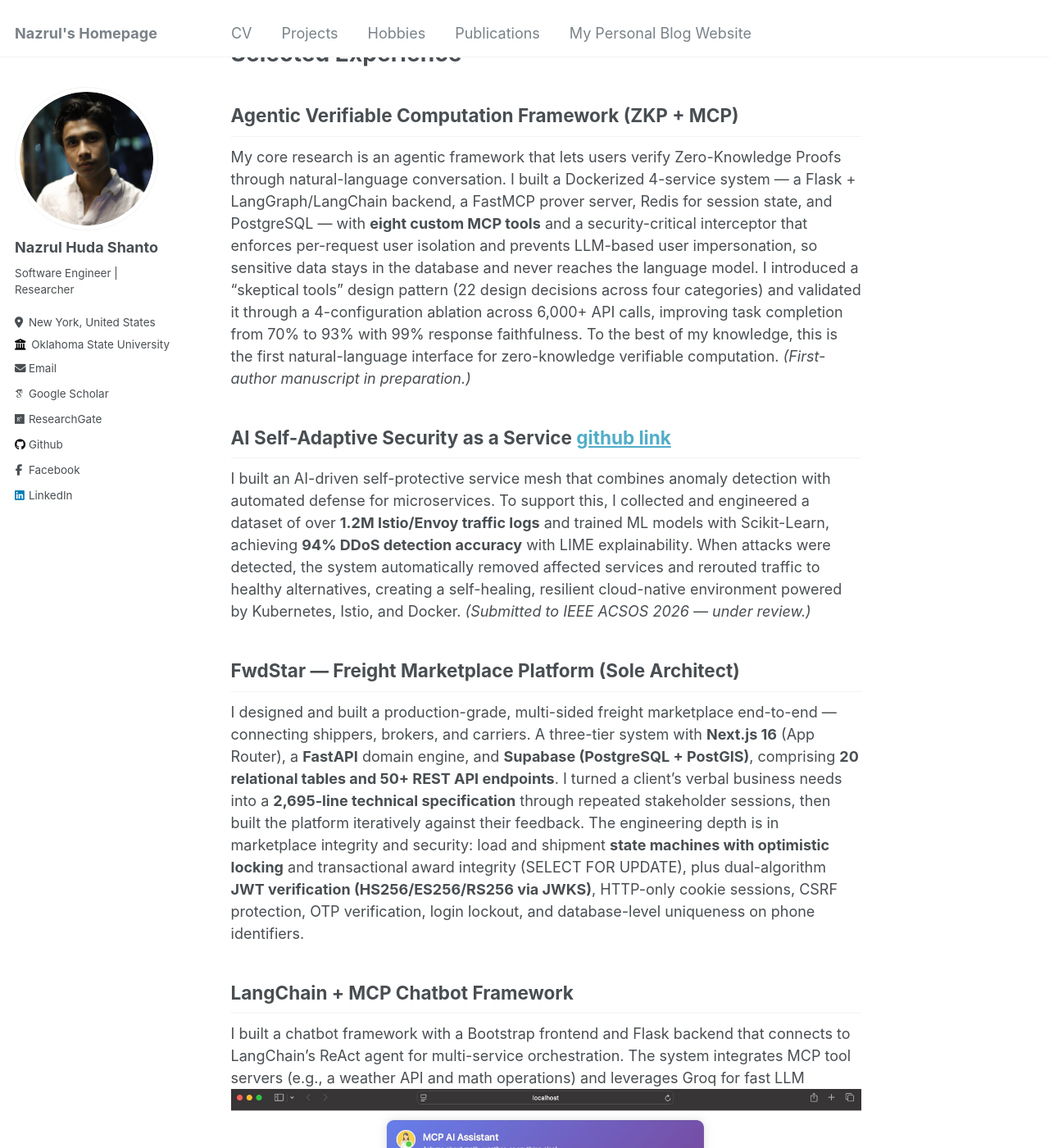
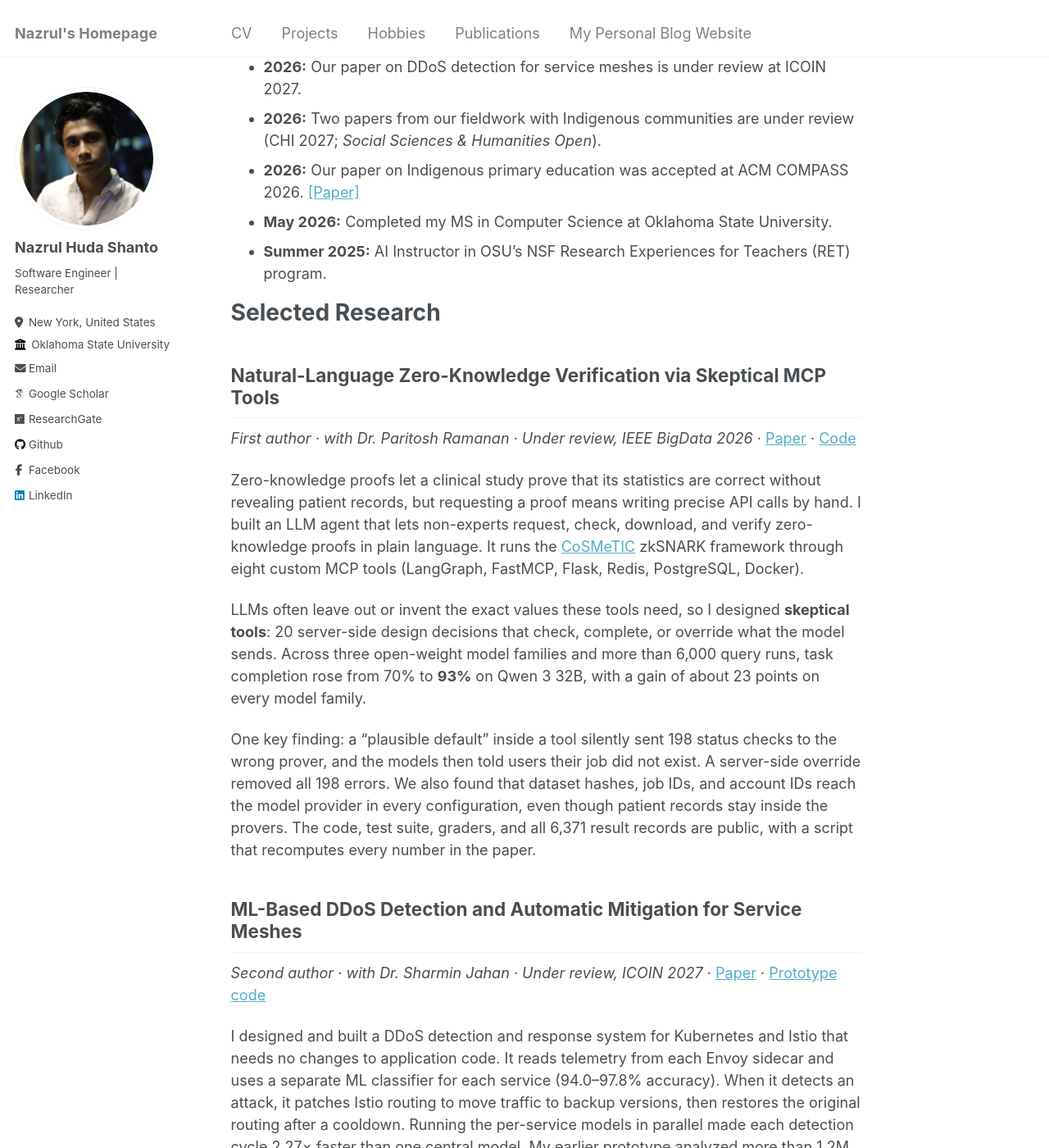
Before and after one commit to nazrulhuda/portfolio, a Jekyll site: the page built from _pages/about.md, in a window 1280 px wide and 1400 px high, scrolled down 834 px. Shown: the whole window at 82% size. Built offline with Jekyll 4.4.1, drawn with Linux system fonts in a browser that asks for light colours; some web fonts are replaced; some of the changed text lies outside the part shown.

Commit message:
Revise about page content and update personal details
Updated personal introduction and added recent research details. Revised educational background and work experience sections for clarity.

```diff
--- a/_pages/about.md
+++ b/_pages/about.md
@@ -8,50 +8,75 @@ redirect_from:
   - /about.html
 ---
 
+I build systems that keep automated decisions correct when the model making them is unreliable. My recent research studies **LLM agents that operate zero-knowledge proof systems** and **ML-based defenses for cloud service meshes**. I am interested in trustworthy AI agents, verifiable computation, and the security of cloud and AI systems.
 
+**I am applying to Computer Science PhD programs for Fall 2027.** &nbsp; [CV](/files/Shanto_PhD_CV.pdf) · [Google Scholar](https://scholar.google.com/citations?user=N9aZcZYAAAAJ&hl=en) · [GitHub](https://github.com/nazrulhuda)
 
-I'm a **software engineer and researcher** with 5+ years of experience building trustworthy, verifiable AI systems — and the full-stack platforms around them. My work sits at the intersection of AI/ML engineering, full-stack development, and secure, auditable systems.
+🎓 I completed my **MS in Computer Science at Oklahoma State University** in May 2026. As a Graduate Research Assistant, I worked with [Dr. Paritosh Ramanan](https://ceat.okstate.edu/iem/people/ramanan-faculty-profile.html) on natural-language interfaces to zero-knowledge verification, and with [Dr. Sharmin Jahan](https://experts.okstate.edu/sharmin.jahan) on ML-based DDoS detection for Kubernetes and Istio.
 
+📚 Before that, I was an Undergraduate Research Assistant in the C2SG Lab at BRAC University with [Dr. Jannatun Noor](https://sites.google.com/site/jannatun0abigzero/home). I was corresponding author on an **IEEE Transactions on Cloud Computing** paper and led fieldwork in remote Indigenous communities of Bangladesh.
 
-🎓 I recently completed my **MS in Computer Science** at Oklahoma State University, where I was a **Graduate Research Assistant** under [Dr. Paritosh Ramanan](https://ceat.okstate.edu/iem/people/ramanan-faculty-profile.html). My core research is an **Agentic Verifiable Computation Framework** built with the Model Context Protocol (MCP), LangChain/LangGraph, Zero-Knowledge Proofs, and Gustavo — a natural-language interface for verifiable computation in which sensitive data never reaches the language model. Previously, under [Dr. Sharmin Jahan](https://experts.okstate.edu/sharmin.jahan), I built an **AI-driven self-healing cloud security system** with Kubernetes, Istio, and explainable ML (LIME).
+💼 I also worked for a year as a Junior Software Engineer at Tirzok Private Ltd., building ML document processing and backend systems.
 
+## 📰 News
 
-💼 As a **Junior Software Engineer** at Tirzok Private Ltd., I spent nearly a year specializing in backend development — building AI solutions, integrating AWS services, and developing backend systems and APIs in clients' preferred frameworks and databases.
+<!-- TODO: replace "2026" with the real month for each item. -->
+- **Oct 2026:** My pull request to the [CoSMeTIC](https://github.com/disys-lab/cosmetic) zkSNARK framework was merged: new prover APIs and a fix for a bug that reported every valid KS and LRT proof as failed.
+- **Sep 2026:** First-author paper *Natural-Language Zero-Knowledge Verification via Skeptical MCP Tools* submitted to IEEE BigData 2026. [[Paper]](https://github.com/disys-lab/Skeptical-MCP-For-zkSNARKs/blob/main/manuscript/Natural-Language-ZK-Verification-via-Skeptical-MCP-Tools.pdf) [[Code]](https://github.com/disys-lab/Skeptical-MCP-For-zkSNARKs)
+- **2026:** Our paper on DDoS detection for service meshes is under review at ICOIN 2027.
+- **2026:** Two papers from our fieldwork with Indigenous communities are under review (CHI 2027; *Social Sciences & Humanities Open*).
+- **2026:** Our paper on Indigenous primary education was accepted at ACM COMPASS 2026. [[Paper]](https://dl.acm.org/doi/abs/10.1145/3811242.3819095)
+- **May 2026:** Completed my MS in Computer Science at Oklahoma State University.
+- **Summer 2025:** AI Instructor in OSU's NSF Research Experiences for Teachers (RET) program.
 
+# Selected Research
 
-📚 As an **Undergraduate Research Assistant** at BRAC University for over two years, I co-authored a **Q1 IEEE Transactions on Cloud Computing** paper (20+ citations) and led HCI4D fieldwork in remote indigenous communities, honing my skills in data collection and analysis.
+## Natural-Language Zero-Knowledge Verification via Skeptical MCP Tools
 
+*First author · with Dr. Paritosh Ramanan · Under review, IEEE BigData 2026* · [Paper](https://github.com/disys-lab/Skeptical-MCP-For-zkSNARKs/blob/main/manuscript/Natural-Language-ZK-Verification-via-Skeptical-MCP-Tools.pdf) · [Code](https://github.com/disys-lab/Skeptical-MCP-For-zkSNARKs)
 
-Please don't hesitate to connect if you see potential for collaboration or simply wish to network.
+Zero-knowledge proofs let a clinical study prove that its statistics are correct without revealing patient records, but requesting a proof means writing precise API calls by hand. I built an LLM agent that lets non-experts request, check, download, and verify zero-knowledge proofs in plain language. It runs the [CoSMeTIC](https://github.com/disys-lab/cosmetic) zkSNARK framework through eight custom MCP tools (LangGraph, FastMCP, Flask, Redis, PostgreSQL, Docker).
 
-*If you are viewing the homepage from a mobile phone, please click the menu on the top-right corner to find other navigations. Furthermore, you can find contacting information by clicking the follow button.*
+LLMs often leave out or invent the exact values these tools need, so I designed **skeptical tools**: 20 server-side design decisions that check, complete, or override what the model sends. Across three open-weight model families and more than 6,000 query runs, task completion rose from 70% to **93%** on Qwen 3 32B, with a gain of about 23 points on every model family.
 
-# Selected Experience
+One key finding: a "plausible default" inside a tool silently sent 198 status checks to the wrong prover, and the models then told users their job did not exist. A server-side override removed all 198 errors. We also found that dataset hashes, job IDs, and account IDs reach the model provider in every configuration, even though patient records stay inside the provers. The code, test suite, graders, and all 6,371 result records are public, with a script that recomputes every number in the paper.
 
-## Agentic Verifiable Computation Framework (ZKP + MCP)
+## ML-Based DDoS Detection and Automatic Mitigation for Service Meshes
 
-My core research is an agentic framework that lets users verify Zero-Knowledge Proofs through natural-language conversation. I built a Dockerized 4-service system — a Flask + LangGraph/LangChain backend, a FastMCP prover server, Redis for session state, and PostgreSQL — with **eight custom MCP tools** and a security-critical interceptor that enforces per-request user isolation and prevents LLM-based user impersonation, so sensitive data stays in the database and never reaches the language model. I introduced a "skeptical tools" design pattern (22 design decisions across four categories) and validated it through a 4-configuration ablation across 6,000+ API calls, improving task completion from 70% to 93% with 99% response faithfulness. To the best of my knowledge, this is the first natural-language interface for zero-knowledge verifiable computation. *(First-author manuscript in preparation.)*
+*Second author · with Dr. Sharmin Jahan · Under review, ICOIN 2027* · [Paper](https://drive.google.com/file/d/1KdqIUXU8p5YX9Xib-yazjfmLLQQOJWKe/view?usp=sharing) · [Prototype code](https://github.com/nazrulhuda/AI-Driven-Anomaly-Detector-and-mitigation-as-a-service)
 
-## AI Self-Adaptive Security as a Service [github link](https://github.com/nazrulhuda/AI-Driven-Anamoly-Detector-as-a-service)
+I designed and built a DDoS detection and response system for Kubernetes and Istio that needs no changes to application code. It reads telemetry from each Envoy sidecar and uses a separate ML classifier for each service (94.0–97.8% accuracy). When it detects an attack, it patches Istio routing to move traffic to backup versions, then restores the original routing after a cooldown. Running the per-service models in parallel made each detection cycle 2.27× faster than one central model. My earlier prototype analyzed more than 1.2M Envoy log entries and explained each detection with LIME.
 
-I built an AI-driven self-protective service mesh that combines anomaly detection with automated defense for microservices. To support this, I collected and engineered a dataset of over **1.2M Istio/Envoy traffic logs** and trained ML models with Scikit-Learn, achieving **94% DDoS detection accuracy** with LIME explainability. When attacks were detected, the system automatically removed affected services and rerouted traffic to healthy alternatives, creating a self-healing, resilient cloud-native environment powered by Kubernetes, Istio, and Docker. *(Submitted to IEEE ACSOS 2026 — under review.)*
+## The Digital Divide among Little-Known Indigenous Communities in Bangladesh
 
-## FwdStar — Freight Marketplace Platform (Sole Architect)
+*Second author · with Dr. Jannatun Noor · Under review: CHI 2027* [[Paper]](https://drive.google.com/file/d/1CM6S0IEtVTGResn1ibBI_WT42TLttXBT/view?usp=sharing) *and Social Sciences & Humanities Open* [[Paper]](https://drive.google.com/file/d/1Db3PFK6loLyPHUt5R_66nLD8bsfMnogv/view?usp=sharing)
 
-I designed and built a production-grade, multi-sided freight marketplace end-to-end — connecting shippers, brokers, and carriers. A three-tier system with **Next.js 16** (App Router), a **FastAPI** domain engine, and **Supabase (PostgreSQL + PostGIS)**, comprising **20 relational tables and 50+ REST API endpoints**. I turned a client's verbal business needs into a **2,695-line technical specification** through repeated stakeholder sessions, then built the platform iteratively against their feedback. The engineering depth is in marketplace integrity and security: load and shipment **state machines with optimistic locking** and transactional award integrity (SELECT FOR UPDATE), plus dual-algorithm **JWT verification (HS256/ES256/RS256 via JWKS)**, HTTP-only cookie sessions, CSRF protection, OTP verification, login lockout, and database-level uniqueness on phone identifiers.
+![Fieldwork in the hills of Bandarban, Bangladesh](images/o.jpg){: .align-right width="300px"}
+
+Some Indigenous communities in the mountains of southeast Bandarban live without stable mobile networks, electricity, or roads. Over two field visits, we trekked for days to reach 15 villages of six ethnic communities and talked with people about how they reach phones, signals, and the outside world. More than half of the participants lived without mobile network coverage, and many climbed to mountain peaks just to make a call. Our papers describe this "physical access" layer of the digital divide and give practical guidance for respectful fieldwork in such places.
+
+Related work: a study of barriers to primary education in Indigenous communities, where we helped create learning content in three Indigenous languages ([ACM COMPASS 2026](https://dl.acm.org/doi/abs/10.1145/3811242.3819095)).
+
+# Engineering Projects
+
+## FwdStar — Freight Marketplace Platform
+
+I designed and built a multi-sided freight marketplace that connects shippers, brokers, and carriers: a three-tier system with **Next.js 16**, a **FastAPI** domain engine, and **Supabase (PostgreSQL + PostGIS)**, with 20 relational tables and 50+ REST API endpoints. I turned the client's verbal business needs into a 2,695-line technical specification and built the platform iteratively against their feedback. The core engineering is integrity and security: shipment state machines with optimistic locking, transactional award integrity (SELECT FOR UPDATE), JWT verification (HS256/ES256/RS256 via JWKS), HTTP-only cookie sessions, CSRF protection, OTP verification, and login lockout.
 
 ## LangChain + MCP Chatbot Framework
 
-I built a chatbot framework with a Bootstrap frontend and Flask backend that connects to LangChain's ReAct agent for multi-service orchestration. The system integrates MCP tool servers (e.g., a weather API and math operations) and leverages Groq![Illustration of combining vision and language modalities](images/ii.jpeg){: .align-left width="1200px"} for fast LLM inference, allowing the chatbot to dynamically select and combine services in real time. This project demonstrates how LLMs can act as intelligent orchestrators, coordinating multiple APIs and tools within a seamless conversational interface.
+![LangChain and MCP chatbot framework](images/ii.jpeg){: .align-right width="300px"}
 
-## Automatic Document Validation with Textract
+A chatbot with a Bootstrap frontend and Flask backend that uses LangChain's ReAct agent to choose and combine MCP tool servers (for example, a weather API and math tools), with Groq for fast LLM inference.
 
-For a US-based borrowing company [Kramasoft](https://kramasoft.com/landing), I implemented automatic validation for borrower documents by developing machine learning classifiers to identify document types, enhancing the system's verification process. I engineered a specialized document trimmer that uses advanced ML classifiers to intelligently remove irrelevant pages, sending only important pages to AWS Textract for precise data extraction. I developed robust extraction processes to retrieve crucial field values accurately and built RESTful APIs using Spring Boot and PostgreSQL to facilitate auto-validation processes. Additionally, I integrated AmazonMQ (RabbitMQ) for seamless internal communication and deployed the system in AWS Lambda using ECR.
+## Automatic Document Validation (Tirzok, client: [Kramasoft](https://kramasoft.com/landing))
 
-## Bridging the Digital Divide: A Study of HVECs in Southeast Bandarban
+ML classifiers that sort borrower documents and remove irrelevant pages before sending the rest to AWS Textract for field extraction, running 45× faster than manual validation (Spring Boot, PostgreSQL, Amazon MQ, AWS Lambda, ECR).
 
-In the high mountains of southeast Bandarban, highly vulnerable ethnic communities (HVECs) live without basic mobile and network availability. To address the digital divide among HVECs, we conducted a mixed-method study involving two visits ![Illustration of combining vision and language modalities](images/o.jpg){: .align-left width="300px"} to six different ethnic communities across 15 villages. Trekking for nine days to collect data, we engaged 72 participants in quantitative and qualitative research, using statistical and machine learning methods. Our findings revealed that 34.2% of participants had never used the Internet, and only 13.7% used it once a week. We explored their Internet skills, outcomes, and reasons for limited use, providing insights to narrow the physical access divide and inform future HCI4D design. This study contributes to understanding the digital divide and technology design for distant indigenous communities, broadening the scope of the HCI4D/ICT4D community.
+## Backend of [Janatar Sarkar](https://janatarsarkar.gov.bd/)
 
-## Developing the Backend of Janatar Sarkar
+RESTful APIs (Node.js, MongoDB) and a JWT-based role management system for a Bangladeshi government–citizen service portal serving 80,000+ citizens.
 
-I developed RESTful APIs for the backend of the [Janatar Sarkar](https://janatarsarkar.gov.bd/) government-public interaction website using Node.js and MongoDB. I also implemented a comprehensive Role Management System utilizing JWT authentication, Node.js, and MongoDB. This system ensures secure access control tailored to various types of administrators within janatarsarkar, allowing precise assignment of roles and responsibilities.
+# Teaching
+
+**AI Instructor, NSF Research Experiences for Teachers (RET), Oklahoma State University (2025).** Taught 10 K–12 teachers Python, machine learning, and Transformers through hands-on tutorials, guided their research projects, and designed a Python-to-LLM curriculum used in their classrooms.
```
Also changed, not shown: other parts of _pages/about.md (+1 -1 lines).
